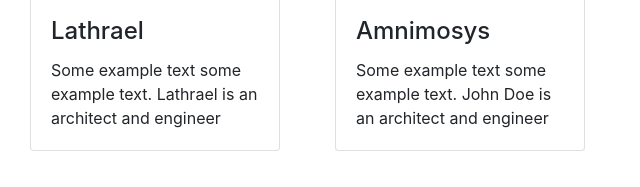
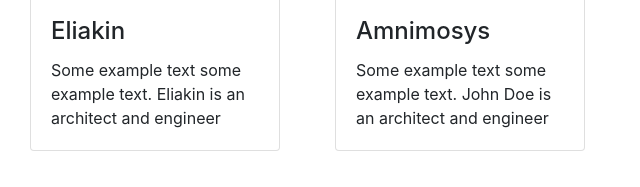
Before and after one commit to EliakinCosta/ideal-adventure, a plain HTML site: page index.html in a window 1280 px wide. Shown: the part 276-463 px from the top of the page, 0-640 px from the left. Drawn offline with nearby package versions, Linux system fonts and the light colour scheme.

Commit message:
Alterar nome do primeiro personagem

```diff
--- a/index.html
+++ b/index.html
@@ -26,8 +26,8 @@
                     <div class="card" style="width:250px;">
                         <img class="card-img-top" src="https://www.w3schools.com/bootstrap4/img_avatar1.png" alt="Card image" style="width:100%; cursor:pointer;">
                         <div class="card-body">
-                            <h4 class="card-title">Lathrael</h4>
-                            <p class="card-text">Some example text some example text. Lathrael is an architect and engineer</p>
+                            <h4 class="card-title">Eliakin</h4>
+                            <p class="card-text">Some example text some example text. Eliakin is an architect and engineer</p>
                         </div>
                     </div>
                 </div>
@@ -50,7 +50,7 @@
                         </div>
 
                         <div class="col-md-7">
-                            <h4>Lathrael</h4>
+                            <h4>Eliakin</h4>
                             <p>Nunc nec euismod odio. Suspendisse condimentum nunc vel odio suscipit euismod. Proin vitae maximus nulla, ut sollicitudin erat. Ut molestie malesuada urna non laoreet. Vivamus.</p>
                             <span id="tipo_personagem1-1" class="badge badge-pill badge-success">Elfo</span>
                             <span id="tipo_personagem1-2" class="badge badge-pill badge-light">Venenoso</span>
```
